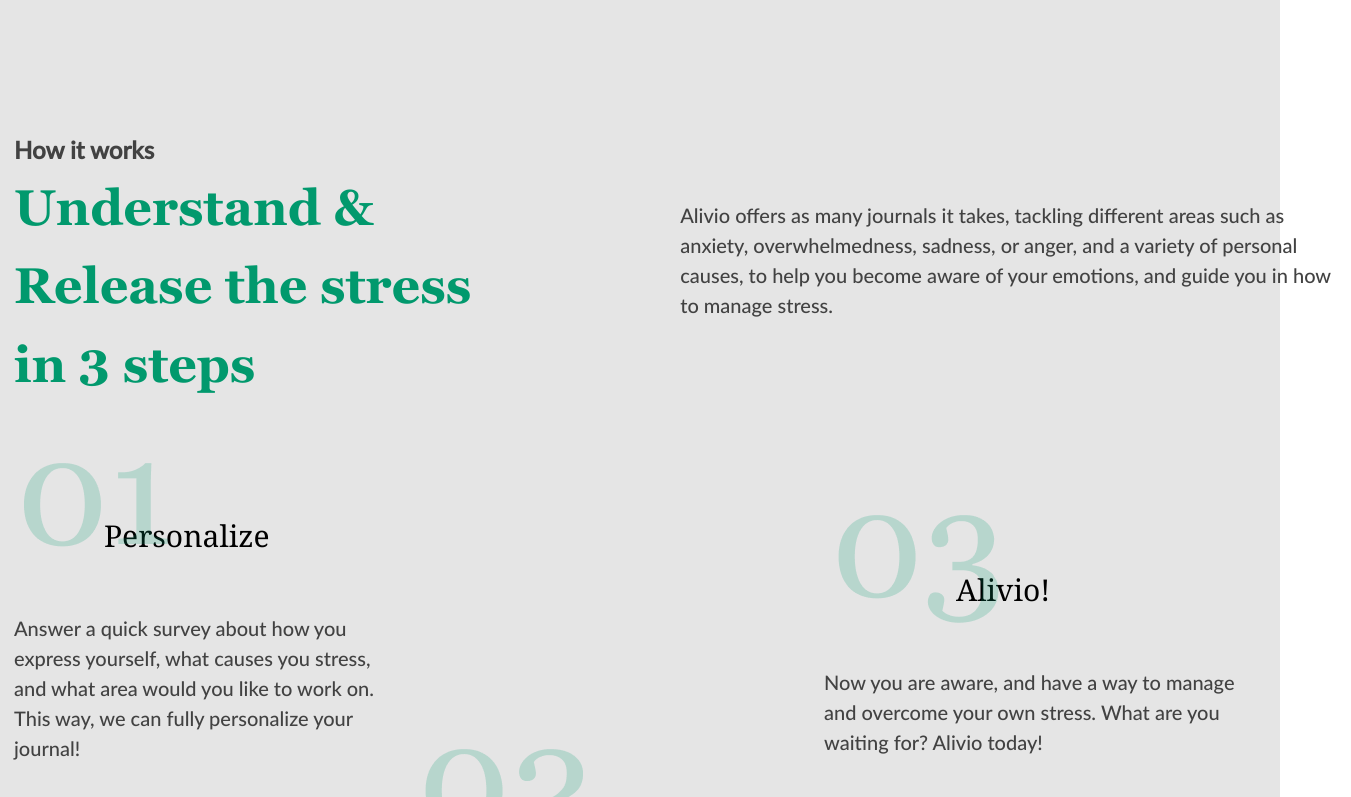
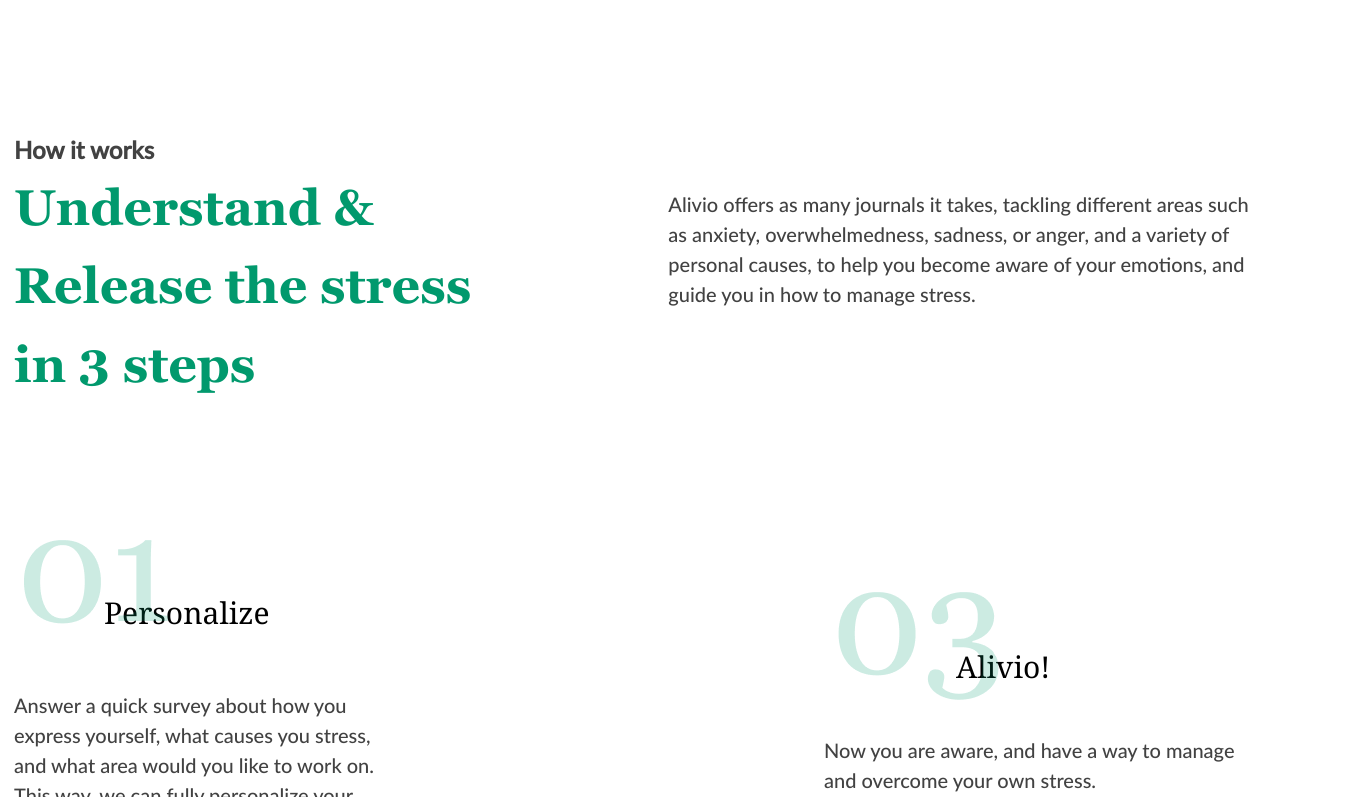
Before and after one commit to VSIgnashev/Html-repository, a website built with Parcel: page src/index.html in a window 1280 px wide. Shown: the part 1020-1817 px from the top of the page, 1351 px wide, since content can reach past the window. Built offline with nearby package versions, Linux system fonts and the light colour scheme.

Commit message:
Recolored background, added 3-rd flex-element into "understand-wrapper" replaced img with laptop, corrected paddings and margin between text-wrapper and steps-wrapper

```diff
--- a/src/index.html
+++ b/src/index.html
@@ -41,9 +41,12 @@
     <section class="understand">
         <div class="content-wrapper content-wrapper-understand">
             <div class="understand-wrapper">
+                <div class="subject">
+                    <p class="text-wrapper__title-p">How it works</p>
+                </div>
                 <div class="text-wrapper">
                     <div class="text-wrapper__title">
-                        <p class="text-wrapper__title-p">How it works</p>
+
                         <h2 class="text-wrapper__title-h">Understand & Release
                             the stress in 3 steps</h2>
                     </div>
@@ -64,7 +67,7 @@
                     </div>
                     <div class="step-wrapper__item-3">
                         <h2 class="step-wrapper__header3">Alivio!</h2>
-                        <p class="step-wrapper__p3">Now you are aware, and have a way to manage and overcome your own stress.
+                        <p class="step-wrapper__p3">Now you are aware, and have a way to manage and overcome your own stress.<br>
                             What are you waiting for? Alivio today!</p>
                         <img class="step-wrapper__img3" src="./img/Step3.png" alt="">
                     </div>
--- a/src/scss/steps-wrapper.scss
+++ b/src/scss/steps-wrapper.scss
@@ -73,7 +73,7 @@
 }
 
 .step-wrapper__img2{
-    margin-top: 60px;
+    margin-top: 38px;
     border-radius: 12px;
 }
 
@@ -99,15 +99,16 @@
 
 .step-wrapper__p3{
     display: block;
-    margin-top: 55px;
+    margin-top: 46px;
     width: 441px;
 
-    line-height: 30px;
+    line-height: 150%;
     color:$color-dark-green;
 
 }
 
 .step-wrapper__img3{
     margin-top: 48px;
+    margin-left: 5px;
     border-radius: 12px;
 }
--- a/src/scss/text-wrapper.scss
+++ b/src/scss/text-wrapper.scss
@@ -1,6 +1,8 @@
 .text-wrapper{
     display: flex;
     justify-content: flex-start;
+    column-gap: 135px;
+    margin-bottom: 142px;
 }
 
 .text-wrapper__title-p{
@@ -17,18 +19,15 @@
     font-size: 50px;
     font-weight: 700;
     color:$color-green;
-    line-height: 78.5px;
+    line-height: 157%;
 
 }
 
-.text-wrapper__text{
-    padding-top: 69px;
-}
 
 .text-wrapper__text-p{
-    margin-left: 144px;
+    margin-top: 20px;
 
-    min-height: 269px;
+
     max-width: 671px;
     width:100%;
     line-height: 30px;
--- a/src/scss/understand.scss
+++ b/src/scss/understand.scss
@@ -1,9 +1,8 @@
 .understand{
     padding-top: 169px;
-    background-color: #E5E5E5;
     min-height: 1606px;
 }
 
 .content-wrapper-understand{
-    max-width: 1421px;
+    max-width: 1443px;
 }
```
Also changed, not shown: src/img/Step1.png.
